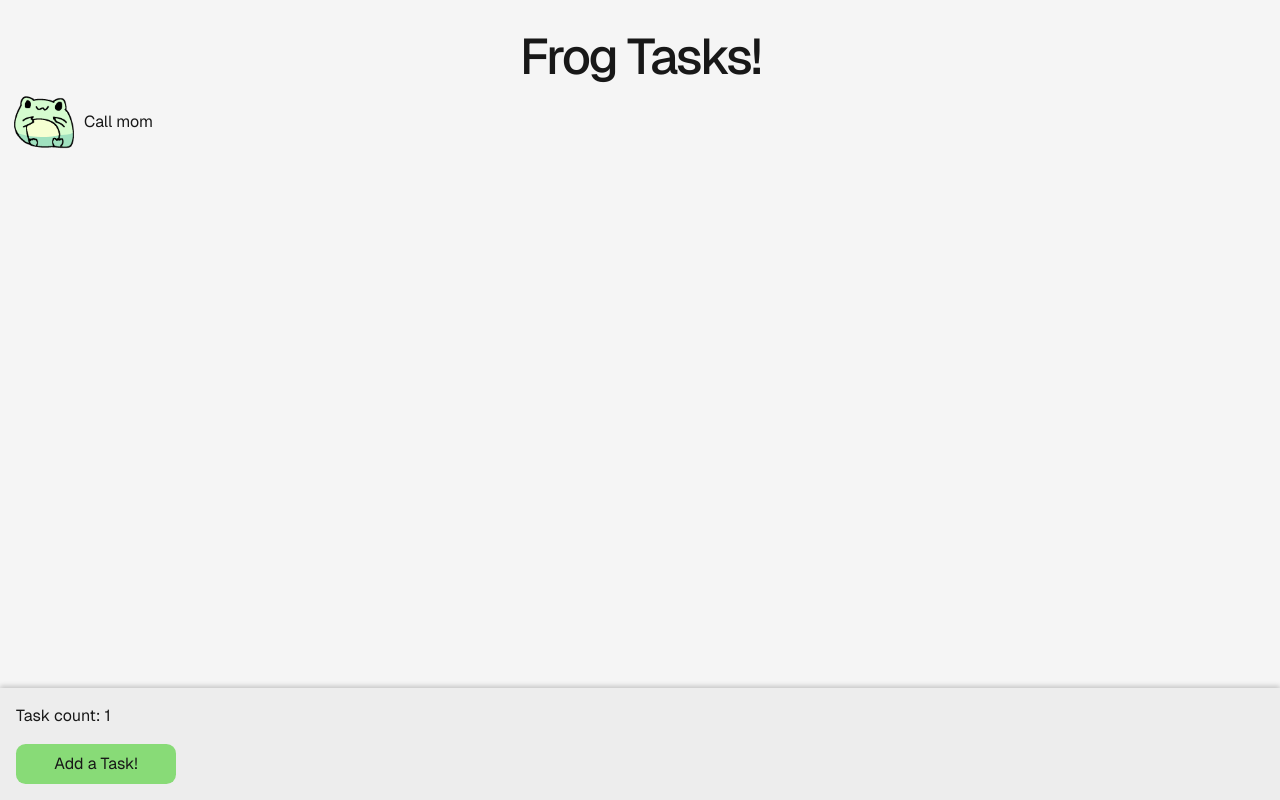
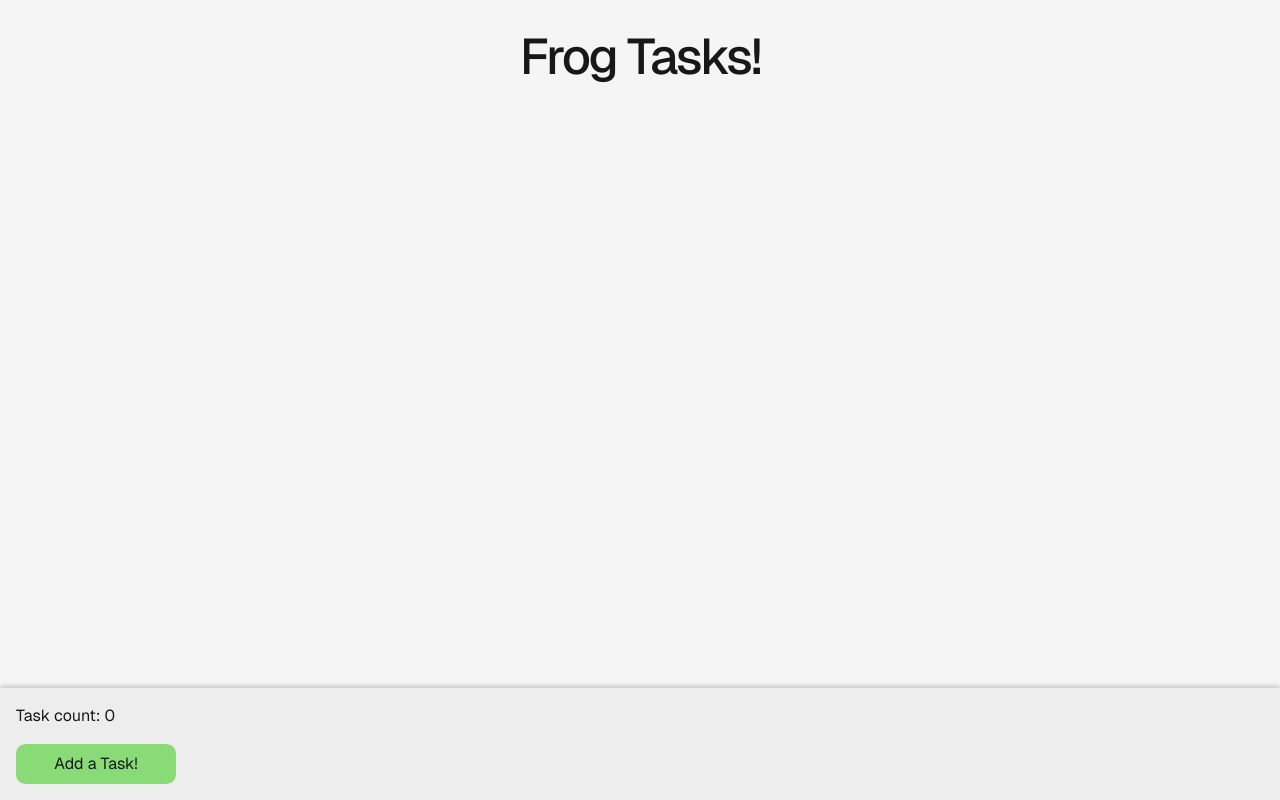
Before and after one commit to naderaaa/Croak, an Angular app: page / in a window 1280 px wide. Built offline with nearby package versions, Linux system fonts and the light colour scheme.

Commit message:
fixed naming + refactoring

```diff
--- a/src/app/home.ts
+++ b/src/app/home.ts
@@ -3,6 +3,8 @@ import { RouterOutlet } from '@angular/router';
 import { FormControl, FormGroup, ReactiveFormsModule, Validators} from '@angular/forms';
 import { NgOptimizedImage } from '@angular/common'
 import { DomSanitizer, SafeHtml } from '@angular/platform-browser';
+import { UserService, User } from './user.service';
+
 
 
 
@@ -19,9 +21,9 @@ export class Home {
   title = 'Croak';
   taskFieldRequested = false;
   numFrogTasks = 0;
-  tasks: Task[] = [new Task("Call mom", "", "large")];
+  tasks: Task[] = [];
 
-  constructor(private sanitizer: DomSanitizer) {}
+  constructor(private sanitizer: DomSanitizer, private userService: UserService) {}
 
   frogForm = new FormGroup({
     task: new FormControl('', Validators.required),
@@ -39,13 +41,15 @@ export class Home {
 
   handleSubmit() {
     if (this.frogForm.value.frogName == "") {
-      alert("New frog created!");
+      var newFrogName = Task.assignName();
 
-      this.addFrog(this.frogForm.value.task + "", "", this.frogForm.value.frogSize + "");
+      alert(newFrogName + " created!");
+
+      this.addFrog(this.frogForm.value.task + "", newFrogName + "", this.frogForm.value.frogSize + "");
 
     } else {
       alert(this.frogForm.value.frogName + " created!");
-            this.addFrog(this.frogForm.value.task + "", this.frogForm.value.frogName + "", this.frogForm.value.frogSize + "");
+      this.addFrog(this.frogForm.value.task + "", this.frogForm.value.frogName + "", this.frogForm.value.frogSize + "");
 
     }
   }
@@ -76,17 +80,13 @@ export class Task {
   name: string;
   size: string;
 
-  constructor(desc: string, name: string | undefined, size:string){
+  constructor(desc: string, name: string, size:string){
     this.description = desc;
     this.size = size;
-    if (name != undefined) {
-      this.name = name;
-    } else {
-      this.name = this.assignName();
-    }
+    this.name = name;
   }
 
-  assignName() {
+  static assignName() {
     let val = Math.random()*6;
     let ret = "";
     if (val >= 0 && val < 1) {
```
